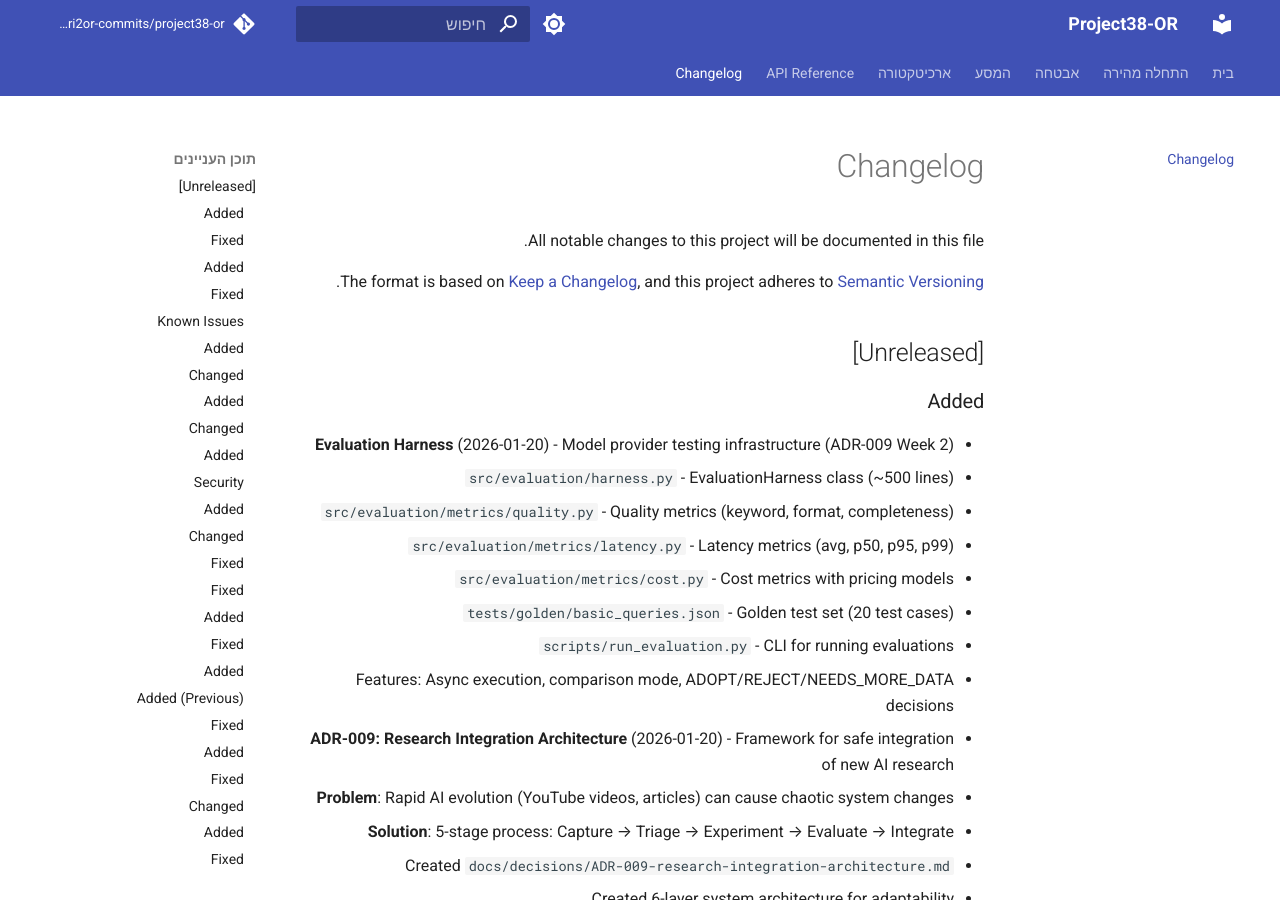
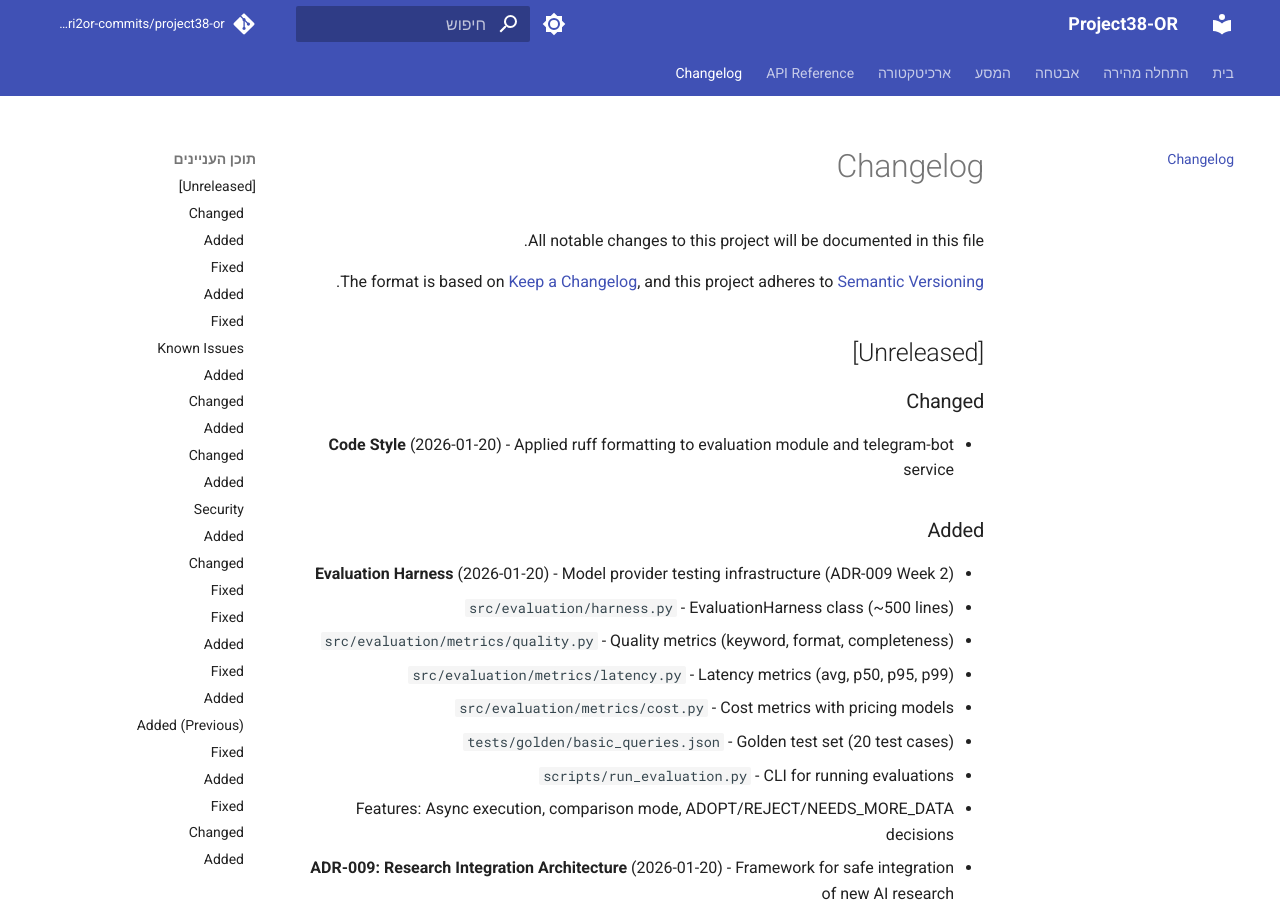
Before and after one commit to edri2or-commits/project38-or, an MkDocs documentation site: the page built from docs/changelog.md, in a window 1280 px wide and 900 px high. Built offline with MkDocs 1.6.1 and Material for MkDocs 9.7.7, drawn with Linux system fonts in a browser that asks for light colours; comment, search, counter and statistics services are not loaded.

Commit message:
docs: add changelog entry for style fixes

```diff
--- a/docs/changelog.md
+++ b/docs/changelog.md
@@ -6,6 +6,9 @@ The format is based on [Keep a Changelog](https://keepachangelog.com/en/1.1.0/),
 and this project adheres to [Semantic Versioning](https://semver.org/spec/v2.0.0.html).
 
 ## [Unreleased]
+
+### Changed
+- **Code Style** (2026-01-20) - Applied ruff formatting to evaluation module and telegram-bot service
 
 ### Added
 - **Evaluation Harness** (2026-01-20) - Model provider testing infrastructure (ADR-009 Week 2)
```
